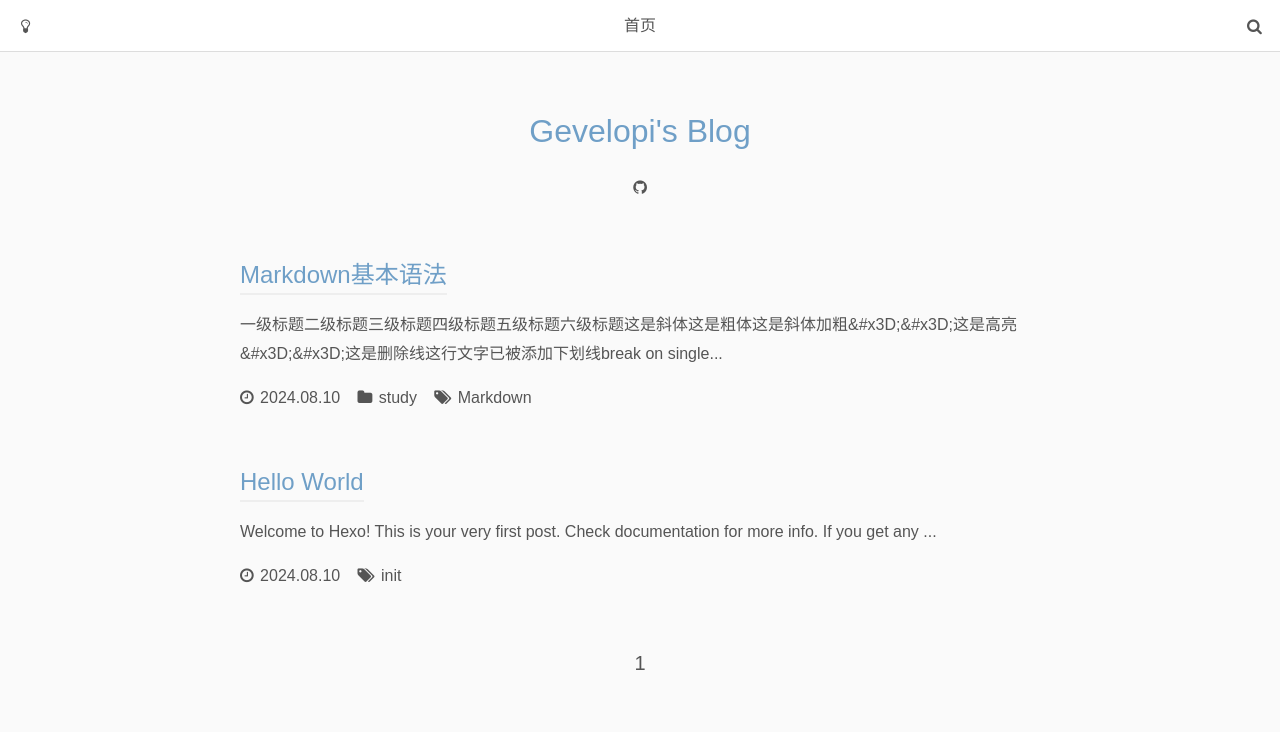
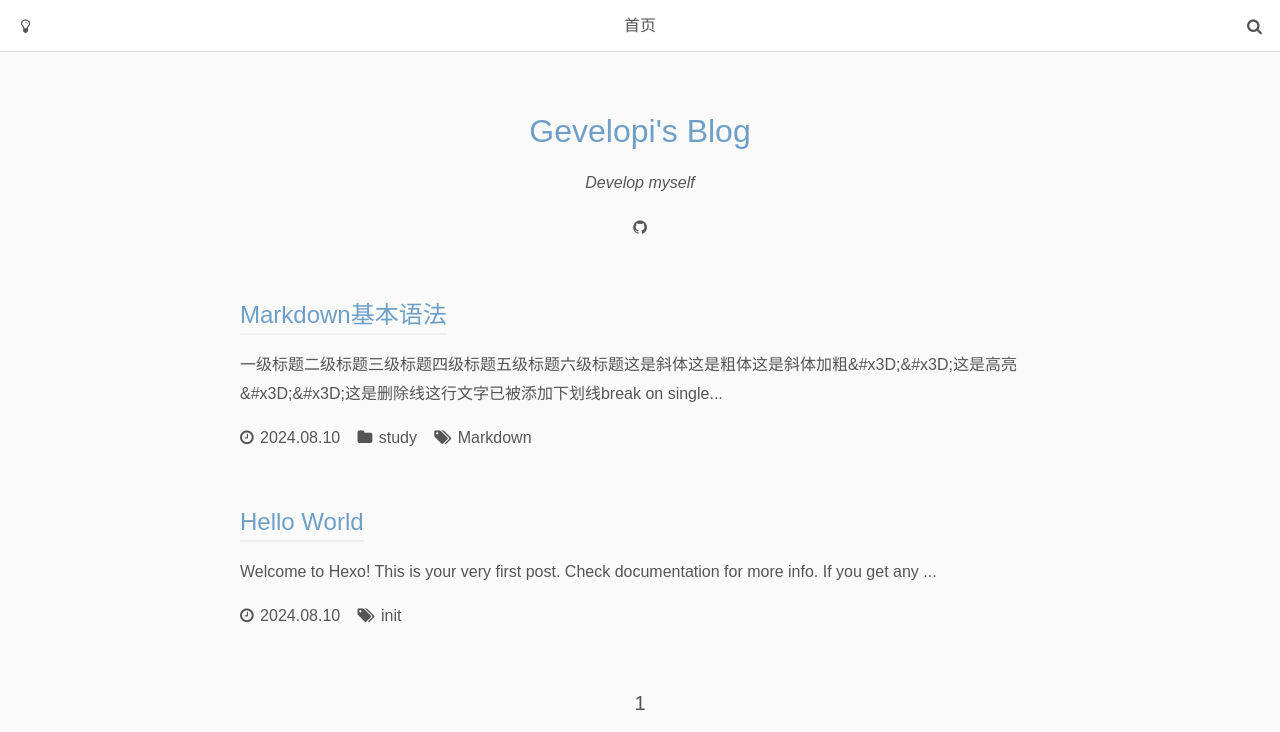
Before and after one commit to Gevelopi/blog, a plain HTML site: page index.html in a window 1280 px wide. Shown: the top 732 px of the page. Drawn offline with Linux system fonts and the light colour scheme.

Commit message:
Site updated: 2024-08-10 17:17:23

```diff
--- a/index.html
+++ b/index.html
@@ -52,7 +52,7 @@
     <div class="wrap min">
         <section class="home-title">
             <h1>Gevelopi&#39;s Blog</h1>
-            <span></span>
+            <span>Develop myself</span>
 
     <div class="home-social">
 
```
